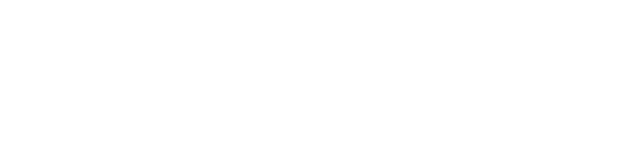
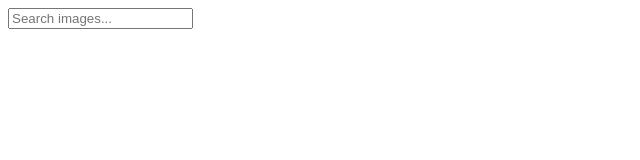
Before and after one commit to capricornus44/goit-js-hw-13-image-finder, a website: page src/index.html in a window 1280 px wide. Shown: the whole page, without its empty margins (0-640 px from the left). Drawn offline with Linux system fonts and the light colour scheme.

Commit message:
Create static markup

```diff
--- a/src/index.html
+++ b/src/index.html
@@ -4,6 +4,10 @@
     <meta charset="UTF-8" />
     <meta name="viewport" content="width=device-width, initial-scale=1.0" />
     <meta http-equiv="X-UA-Compatible" content="ie=edge" />
+    <meta
+      name="Description"
+      content="Page to searching images from Pixabay API server"
+    />
     <title>GOIT-JS-HW-13</title>
     <link
       href="https://fonts.googleapis.com/icon?family=Material+Icons"
@@ -11,5 +15,23 @@
     />
   </head>
 
-  <body></body>
+  <body>
+    <div class="container">
+      <form class="search-form" id="search-form">
+        <input
+          type="text"
+          name="query"
+          autocomplete="off"
+          placeholder="Search images..."
+          class="search"
+        />
+      </form>
+
+      <ul class="gallery">
+        <!-- Список <li> с карточками изображений -->
+      </ul>
+
+      <div id="infinite-scroll"></div>
+    </div>
+  </body>
 </html>
```
